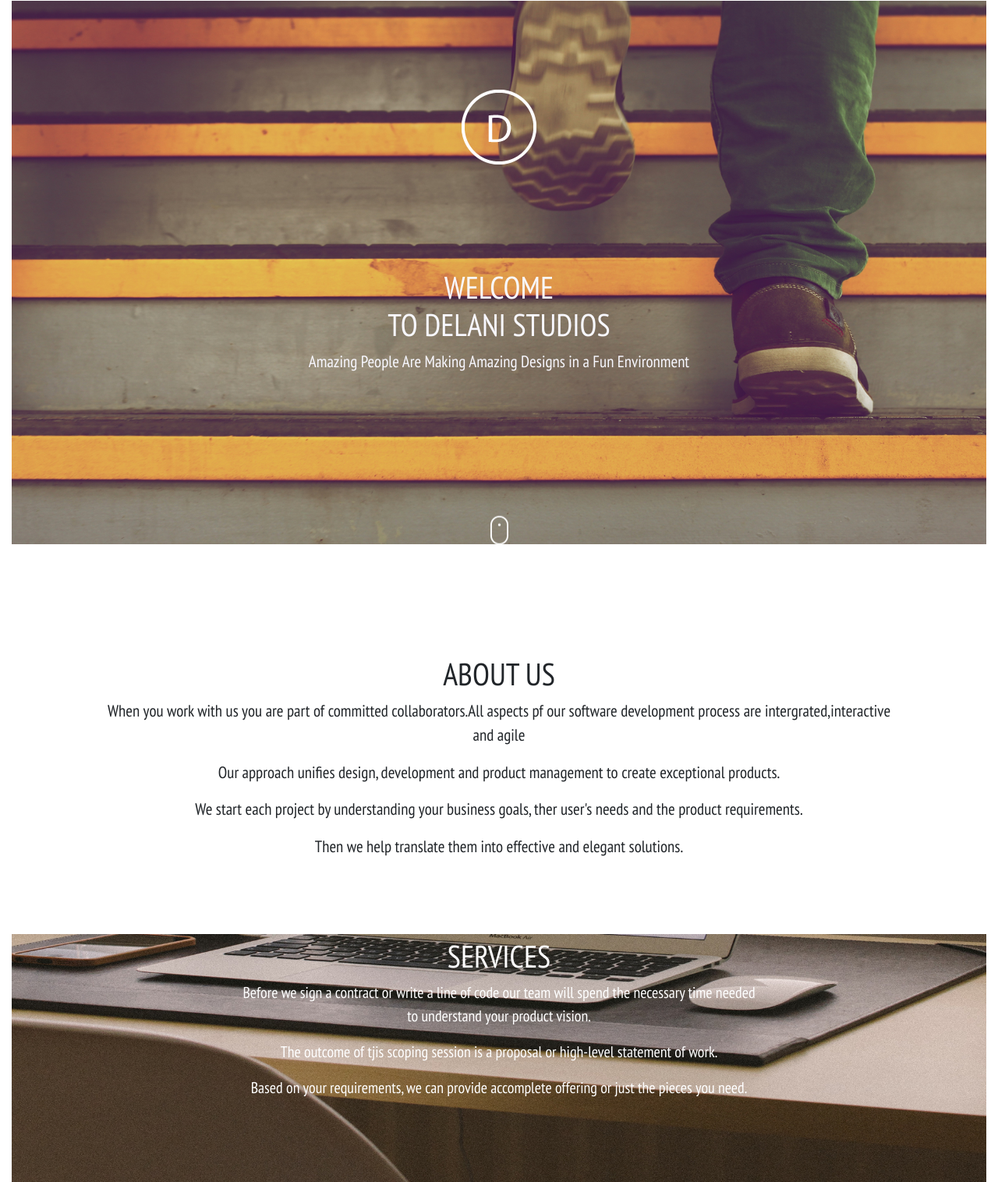
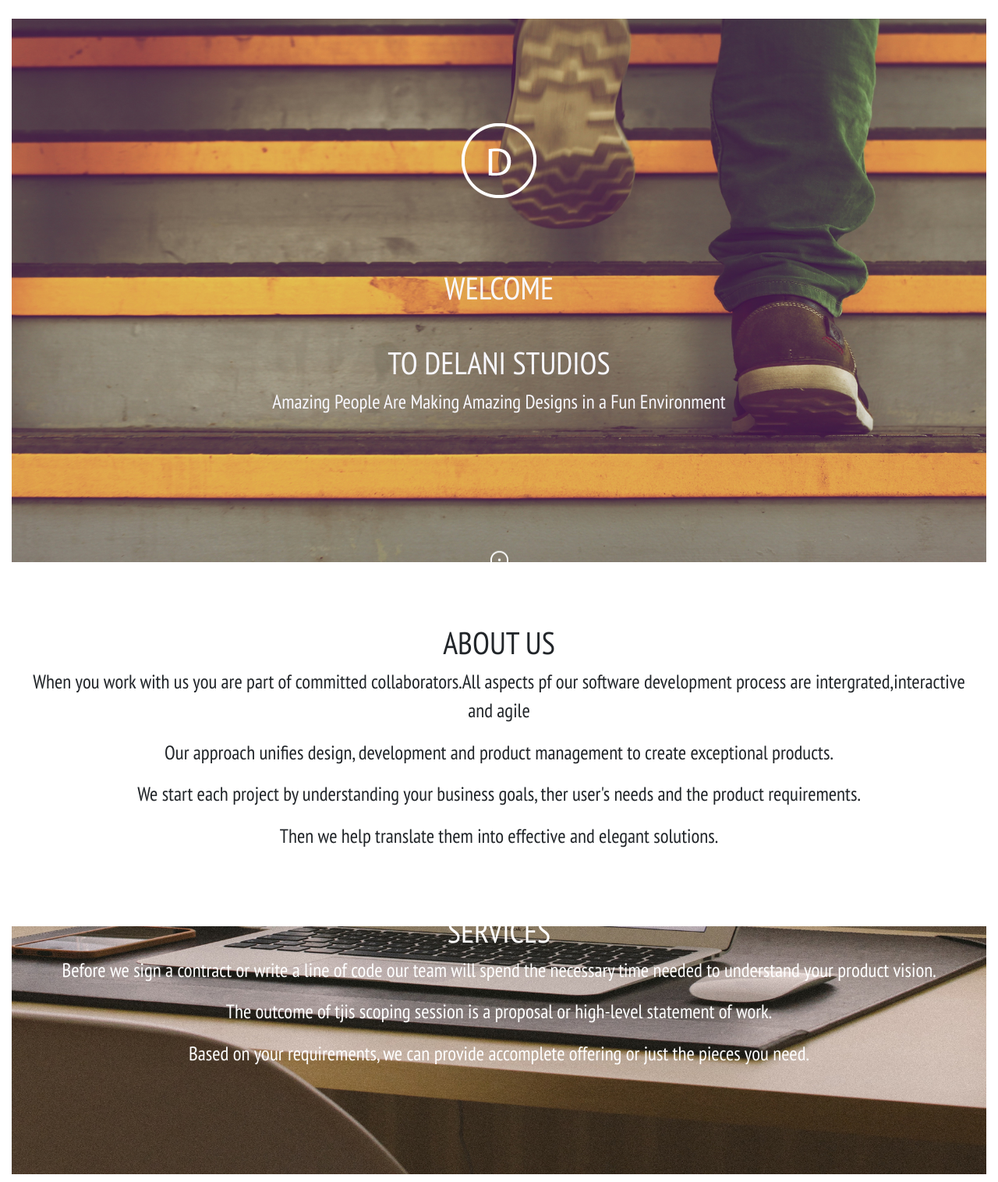
Before and after one commit to jonahmakori/Dellani-Studios, a plain HTML site: page index.html in a window 1280 px wide. Shown: the part 55-1571 px from the top of the page at 78% size. Drawn offline with nearby package versions, Linux system fonts and the light colour scheme.

Commit message:
modified html home page content and also the css padding top

```diff
--- a/css/styles.css
+++ b/css/styles.css
@@ -1,6 +1,6 @@
 body{
   text-align: center;
-  font-size: 21px;
+  font-size: 25px;
   font-family: 'PT Sans Narrow', sans-serif;
 }
 
@@ -11,9 +11,10 @@ body{
   background-repeat: no-repeat;
   background-size: contain;
   color: ghostwhite;
+  width: 100%;
 }
-.homepage>p,img,h1{
-  padding-top: 6.8%;
+.homepage{
+  padding-top: 17%;
 }
 .mse {
   padding-top: 7%;
@@ -43,11 +44,12 @@ body{
   background-repeat: no-repeat;
   color: #fff;
   background-position: center;
+  padding-top: 5%;
   width: 100%;
   height: 60vh;
 }
 #services{
-font-size: 20px;
+font-size: 25px;
 }
 .png{
   display: flex;
--- a/index.html
+++ b/index.html
@@ -15,10 +15,10 @@
     <div class="container-fluid">
         <div class="home" id="home">
             <div class="homepage">
-                <p><img src="logo/logo.png" class="d"><br><br>
-                    <h1>WELCOME<br>TO DELANI STUDIOS</h1>
+                <p><img src="logo/logo.png" class="d"><br><br><br>
+                    <h1>WELCOME<br><br>TO DELANI STUDIOS</h1>
                     Amazing People Are Making Amazing Designs in a Fun Environment
-                </p>
+                </p><br><br>
                 <a href="#about"><img src="mouse_click.png" class="mse"></a>
             </div>
         </div>
@@ -33,7 +33,7 @@
         </div>
         <div class="services" id="services">
             <h1>SERVICES</h1>
-            <p>Before we sign a contract or write a line of code our team will spend the necessary time needed<br> to
+            <p>Before we sign a contract or write a line of code our team will spend the necessary time needed to
                 understand your product vision.</p>
             <p>The outcome of tjis scoping session is a proposal or high-level statement of work.</p>
             <p>Based on your requirements, we can provide accomplete offering or just the pieces you need.</p>
```
